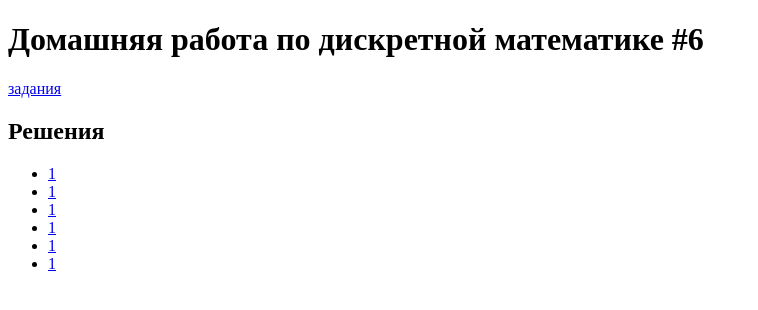
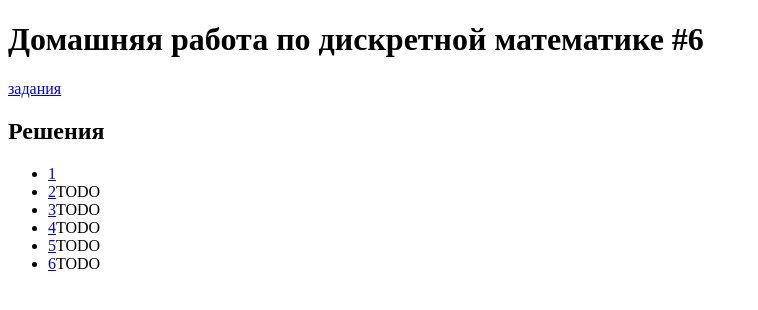
Before and after one commit to AndrewKraevskii/dm6, a SvelteKit app: page / in a window 1280 px wide. Shown: the top 310 px of the page, without its empty margins (0-758 px from the left). Built offline with nearby package versions, Linux system fonts and the light colour scheme.

Commit message:
Remove h3

```diff
--- a/src/routes/+page.svelte
+++ b/src/routes/+page.svelte
@@ -1,5 +1,5 @@
 <script lang="ts">
-	// import Katex from "../components/Katex.svelte";
+  // import Katex from "../components/Katex.svelte";
 </script>
 
 <h1>Домашняя работа по дискретной математике #6</h1>
@@ -8,10 +8,10 @@
 
 <h2>Решения</h2>
 <ul>
-	<li><a href="./task1">1</a></li>
-	<li><a href="./task1">1</a></li>
-	<li><a href="./task1">1</a></li>
-	<li><a href="./task1">1</a></li>
-	<li><a href="./task1">1</a></li>
-	<li><a href="./task1">1</a></li>
+  <li><a href="./task1">1</a></li>
+  <li><a href="./task2">2</a>TODO</li>
+  <li><a href="./task3">3</a>TODO</li>
+  <li><a href="./task4">4</a>TODO</li>
+  <li><a href="./task5">5</a>TODO</li>
+  <li><a href="./task6">6</a>TODO</li>
 </ul>
--- a/src/routes/task1/+page.svelte
+++ b/src/routes/task1/+page.svelte
@@ -18,7 +18,7 @@
 
 <ol type="a">
   <li>
-    <h3><b>U</b> → <b>L</b>: Balls are <b>U</b>nlabeled, Boxes are <b>L</b>abeled.</h3>
+    <b>U</b> → <b>L</b>: Balls are <b>U</b>nlabeled, Boxes are <b>L</b>abeled.
     <ol type="1">
       <li><A1 /></li>
       <li><A2 /></li>
```
